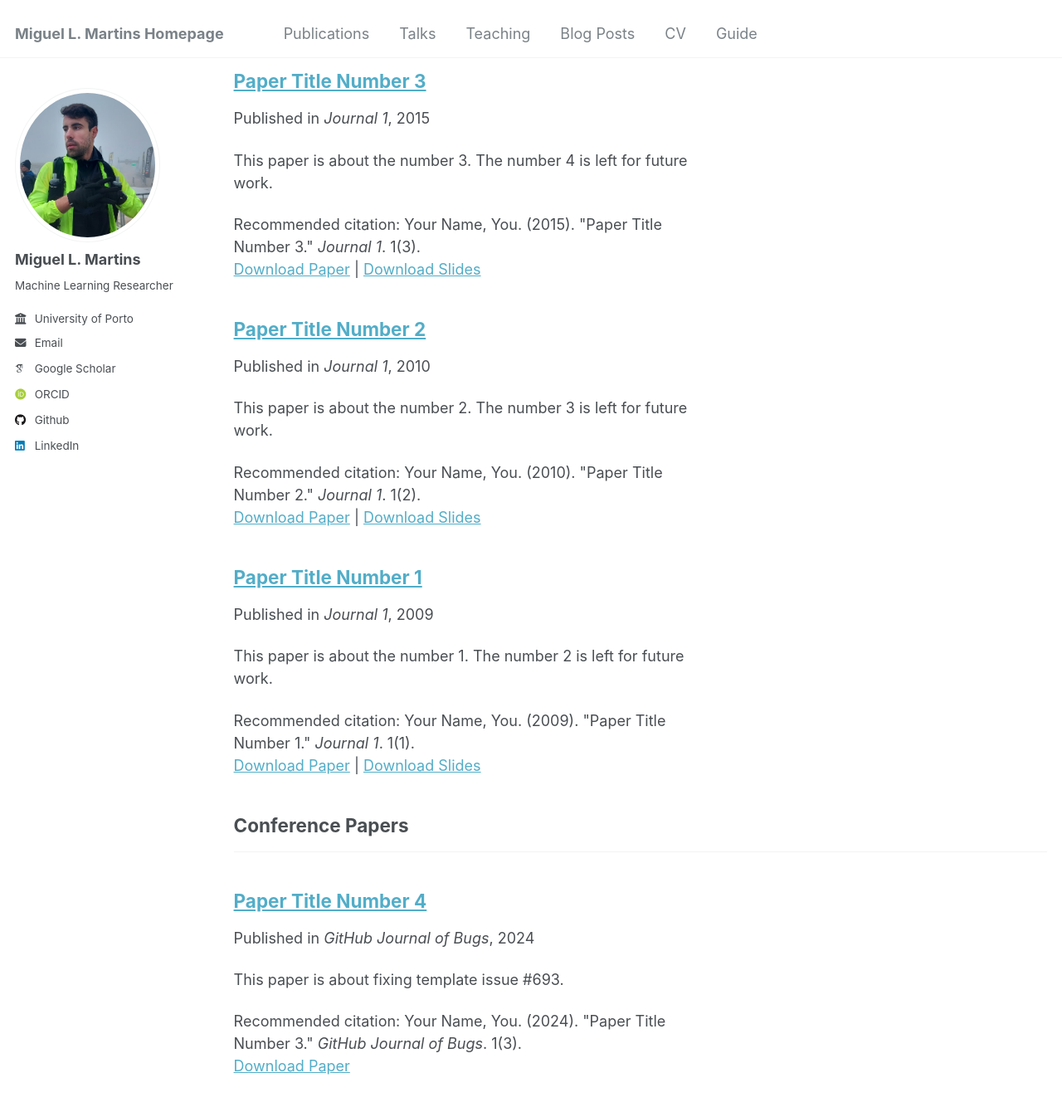
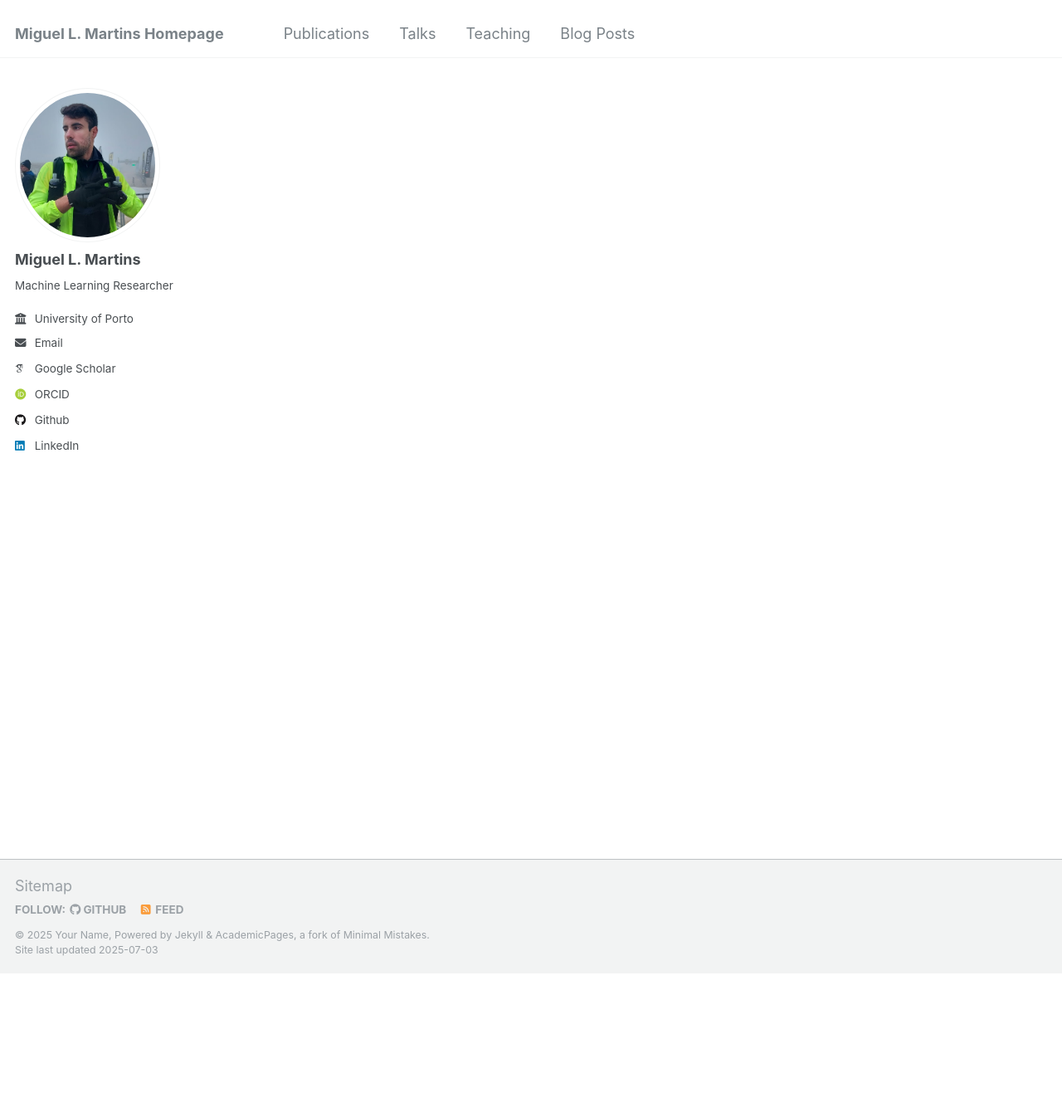
Before and after one commit to miguelmartins/miguelmartins.github.io, a Jekyll site: the page built from _pages/publications.html, in a window 1280 px wide and 1400 px high, scrolled down 227 px. Shown: the top 1334 px of the window at 83% size. Built offline with Jekyll 4.4.1, drawn with Linux system fonts in a browser that asks for light colours; some web fonts are replaced; some of the changed text lies outside the part shown.

```diff
--- a/_pages/bio.md
+++ b/_pages/bio.md
@@ -7,10 +7,10 @@ redirect_from:
   - /bio.html
 ---
 
-I had the pleasure to work in many cool fields. My master thesis was devoted to the algorithmic side of Network Science, i.e. pattern matching and counting, specifically on the [subgraph isomorphism problem](https://en.wikipedia.org/wiki/Subgraph_isomorphism_problem#:~:text=Subgraph%20isomorphism%20is%20a%20generalization%20of%20the%20graph%20isomorphism%20problem,G%20and%20H%20is%20true.).
+My master thesis was devoted to the algorithmic side of Network Science, i.e. pattern matching and counting, specifically on the [subgraph isomorphism problem](https://en.wikipedia.org/wiki/Subgraph_isomorphism_problem#:~:text=Subgraph%20isomorphism%20is%20a%20generalization%20of%20the%20graph%20isomorphism%20problem,G%20and%20H%20is%20true.).
 
 I then decided to give industry a try and was a data scientist for about a year and half. This was an exciting time as Transformers had just made their debut so I had the opportunity to learn and apply these architectures first hand. Their mysterious performance also made me realize where I stood in terms of the [Dunning-Kruger effect](https://en.wikipedia.org/wiki/Dunning%E2%80%93Kruger_effect) and motivated me to double down on my studies.
 
-Since 2020 I started my PhD. in Computer Science at the [University of Porto](https://www.up.pt/portal/en/).  The main jist of my thesis centers around inductive priors that capture our empirical knowledge of some phenomena with data-driven models, very much in the line of [Model-based deep learning](https://ieeexplore.ieee.org/stamp/stamp.jsp?arnumber=9934915). Examples span from Markov chains that model the regular ticking of the heart, to the fractal character of pathological phenomena as observed in several Medical Imaging modalities.
+Since 2020 I started my PhD. in Computer Science at the [University of Porto](https://www.up.pt/portal/en/). The main jist of my thesis centers around inductive priors that capture our empirical knowledge of some phenomena with data-driven models, very much in the line of [Model-based deep learning](https://ieeexplore.ieee.org/stamp/stamp.jsp?arnumber=9934915). Examples span from Markov chains that model the regular ticking of the heart, to the fractal character of pathological phenomena as observed in several Medical Imaging modalities.
 
-Currently I have set my gaze in self-supervised learning. Everyday I become more convinced that reality can be codified with few parameters. *But how few? At what cost?*
+Currently I have set my gaze in self-supervised learning. Everyday I become more convinced that reality can be codified with few parameters. _But how few? At what cost?_
--- a/_pages/publications.html
+++ b/_pages/publications.html
@@ -6,7 +6,7 @@ author_profile: true
 ---
 
 {% if site.author.googlescholar %}
-  <div class="wordwrap">You can also find my articles on <a href="{{site.author.googlescholar}}">my Google Scholar profile</a>.</div>
+  <div class="wordwrap">You can find my articles on <a href="{{site.author.googlescholar}}">my Google Scholar profile</a>.</div>
 {% endif %}
 
 {% include base_path %}
--- a/_publications/2009-10-01-paper-title-number-1.md
+++ /dev/null
@@ -1,14 +0,0 @@
----
-title: "Paper Title Number 1"
-collection: publications
-category: manuscripts
-permalink: /publication/2009-10-01-paper-title-number-1
-excerpt: 'This paper is about the number 1. The number 2 is left for future work.'
-date: 2009-10-01
-venue: 'Journal 1'
-slidesurl: 'http://academicpages.github.io/files/slides1.pdf'
-paperurl: 'http://academicpages.github.io/files/paper1.pdf'
-citation: 'Your Name, You. (2009). &quot;Paper Title Number 1.&quot; <i>Journal 1</i>. 1(1).'
----
-
-The contents above will be part of a list of publications, if the user clicks the link for the publication than the contents of section will be rendered as a full page, allowing you to provide more information about the paper for the reader. When publications are displayed as a single page, the contents of the above "citation" field will automatically be included below this section in a smaller font.
--- a/_publications/2010-10-01-paper-title-number-2.md
+++ /dev/null
@@ -1,14 +0,0 @@
----
-title: "Paper Title Number 2"
-collection: publications
-category: manuscripts
-permalink: /publication/2010-10-01-paper-title-number-2
-excerpt: 'This paper is about the number 2. The number 3 is left for future work.'
-date: 2010-10-01
-venue: 'Journal 1'
-slidesurl: 'http://academicpages.github.io/files/slides2.pdf'
-paperurl: 'http://academicpages.github.io/files/paper2.pdf'
-citation: 'Your Name, You. (2010). &quot;Paper Title Number 2.&quot; <i>Journal 1</i>. 1(2).'
----
-
-The contents above will be part of a list of publications, if the user clicks the link for the publication than the contents of section will be rendered as a full page, allowing you to provide more information about the paper for the reader. When publications are displayed as a single page, the contents of the above "citation" field will automatically be included below this section in a smaller font.
--- a/_publications/2015-10-01-paper-title-number-3.md
+++ /dev/null
@@ -1,14 +0,0 @@
----
-title: "Paper Title Number 3"
-collection: publications
-category: manuscripts
-permalink: /publication/2015-10-01-paper-title-number-3
-excerpt: 'This paper is about the number 3. The number 4 is left for future work.'
-date: 2015-10-01
-venue: 'Journal 1'
-slidesurl: 'http://academicpages.github.io/files/slides3.pdf'
-paperurl: 'http://academicpages.github.io/files/paper3.pdf'
-citation: 'Your Name, You. (2015). &quot;Paper Title Number 3.&quot; <i>Journal 1</i>. 1(3).'
----
-
-The contents above will be part of a list of publications, if the user clicks the link for the publication than the contents of section will be rendered as a full page, allowing you to provide more information about the paper for the reader. When publications are displayed as a single page, the contents of the above "citation" field will automatically be included below this section in a smaller font.
--- a/_publications/2024-02-17-paper-title-number-4.md
+++ /dev/null
@@ -1,13 +0,0 @@
----
-title: "Paper Title Number 4"
-collection: publications
-category: conferences
-permalink: /publication/2024-02-17-paper-title-number-4
-excerpt: 'This paper is about fixing template issue #693.'
-date: 2024-02-17
-venue: 'GitHub Journal of Bugs'
-paperurl: 'http://academicpages.github.io/files/paper3.pdf'
-citation: 'Your Name, You. (2024). &quot;Paper Title Number 3.&quot; <i>GitHub Journal of Bugs</i>. 1(3).'
----
-
-The contents above will be part of a list of publications, if the user clicks the link for the publication than the contents of section will be rendered as a full page, allowing you to provide more information about the paper for the reader. When publications are displayed as a single page, the contents of the above "citation" field will automatically be included below this section in a smaller font.
```
Also changed, not shown: _data/navigation.yml (+5 -7 lines), _layouts/teaching.html (added, +27 -0 lines), _pages/about.md (+32 -30 lines), _posts/2012-08-14-blog-post-1.md (deleted, +0 -20 lines), _posts/2013-08-14-blog-post-2.md (deleted, +0 -20 lines), _posts/2014-08-14-blog-post-3.md (deleted, +0 -20 lines), _posts/2015-08-14-blog-post-4.md (deleted, +0 -20 lines), _posts/2025-07-03-circor-digiscope-huggingface.md (added, +121 -0 lines), _posts/2199-01-01-future-post.md (deleted, +0 -11 lines), 1 other file.
